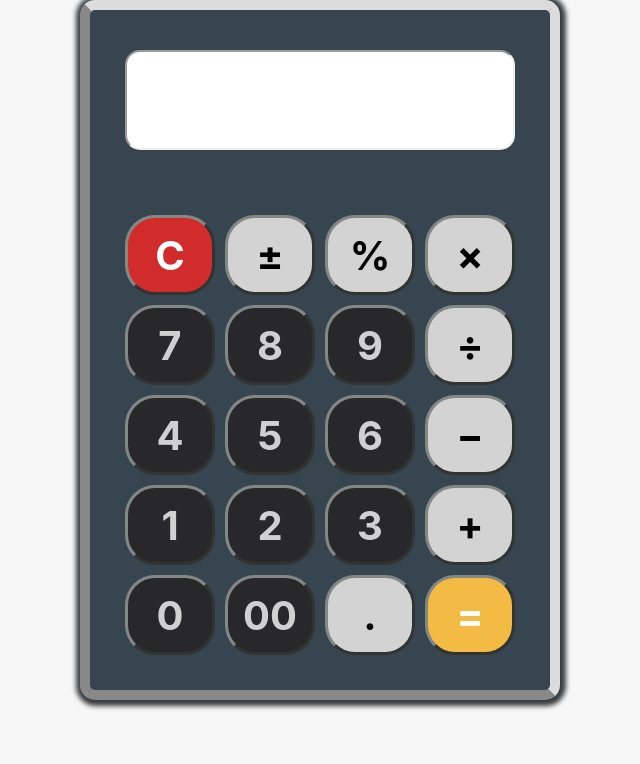
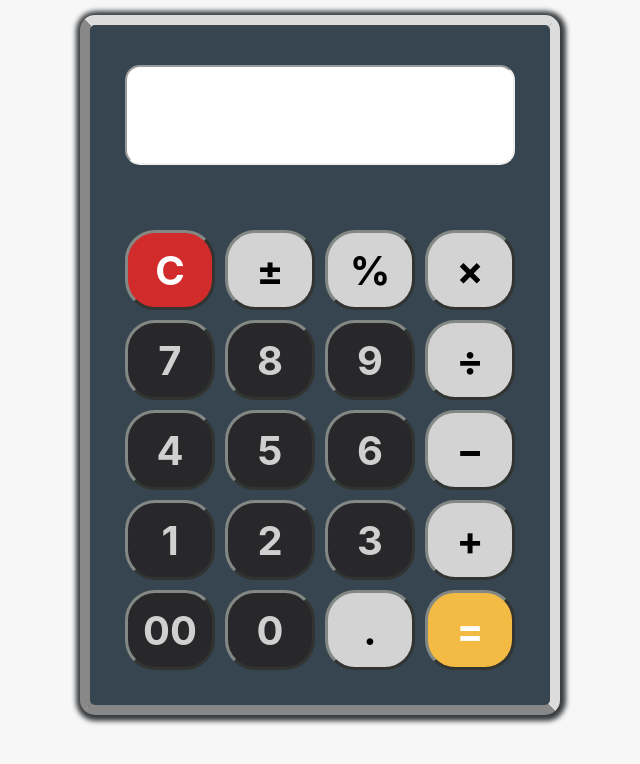
Before and after one commit to cmercado-b/react-calculator, a React (Create React App) app: page / in a window 1280 px wide. Shown: the top 764 px of the page, without its empty margins (320-960 px from the left). Built offline with nearby package versions, Linux system fonts and the light colour scheme.

Commit message:
"Function Changed"

```diff
--- a/src/App.css
+++ b/src/App.css
@@ -20,6 +20,7 @@ html {
     justify-content: center;
     width: auto;
     height: auto;
+    padding: 15px;
 }
 
 .Container {
--- a/src/App.js
+++ b/src/App.js
@@ -14,48 +14,104 @@ class App extends Component {
     operator: ""
   };
 
-  displayHandler = val => {
+  displayHandler = (val) => {
     this.setState( { display: this.state.display + val } );
+    console.log(val);
+    console.log('Successfully Inputed');
+  };
+
+  zeroHandler = (val) => {
+    if (this.state.display !== "") {
+      this.setState( {display: this.state.display + val } );
+      console.log(val);
+      console.log('Successfully Inputed Zero');
+    } else {
+      console.log('You must enter "Natural Number" first');
+    };
+  };
+
+  decimalPointHandler = (val) => {
+    if (this.state.display.indexOf('.') === -1) {
+      this.setState( {display: this.state.display + val } );
+      console.log(val);
+      console.log('Successfully Inputed Decimal Point');
+    } else {
+      this.setState( {display: 'Syntax Error' } );
+      console.log('Only one decimal point')
+    }
   }
+
+  limitTextHandler = (val) => {
+    if (this.state.display.length > 11) {
+      console.log('Input 11 Character');
+    };
+  };
 
   clearDisplayHandler = () => {
     this.setState( { display: "" } );
-  }
+    console.clear();
+    console.log('Successfully Cleared');
+  };
+
+  addHandler = (val) => {
+    console.log(val);
+    console.log('Addition');
+  };
+
+  subtractHandler = (val) => {
+    console.log(val);
+    console.log('Subtraction');
+  };
+
+  multiplyHandler = (val) => {
+    console.log(val);
+    console.log('Multiplication');
+  };
+
+  percentHandler = (val) => {
+    console.log(val);
+    console.log('Percentage');
+  };
+
+  divideHandler = (val) => {
+    console.log(val);
+    console.log('Division');
+  };
 
    render() {
     return (
       <div className="App">
           <div className="Container">
-            <Display > { this.state.display } </Display>
+            <Display limited={ this.limitTextHandler } > { this.state.display } </Display>
             <div className="buttonContainer">
                 <div className="buttonRow">
                   <Clear cleared={ this.clearDisplayHandler }>C</Clear>
-                  <Button>±</Button>
-                  <Button>%</Button>
-                  <Button>×</Button>
+                  <Button clicked={ this.addHandler }>±</Button>
+                  <Button clicked={ this.percentHandler }>%</Button>
+                  <Button clicked={ this.multiplyHandler }>×</Button>
                 </div>
                 <div className="buttonRow">
                   <Button clicked={ this.displayHandler }>7</Button>
                   <Button clicked={ this.displayHandler }>8</Button>
                   <Button clicked={ this.displayHandler }>9</Button>
-                  <Button>÷</Button>
+                  <Button clicked={ this.divideHandler }>÷</Button>
                 </div>
                 <div className="buttonRow">
                   <Button clicked={ this.displayHandler }>4</Button>
                   <Button clicked={ this.displayHandler }>5</Button>
                   <Button clicked={ this.displayHandler }>6</Button>
-                  <Button>−</Button>
+                  <Button clicked={ this.subtractHandler }>−</Button>
                 </div>
                 <div className="buttonRow">
                   <Button clicked={ this.displayHandler }>1</Button>
                   <Button clicked={ this.displayHandler }>2</Button>
                   <Button clicked={ this.displayHandler }>3</Button>
-                  <Button>+</Button>
+                  <Button clicked={ this.addHandler }>+</Button>
                 </div>
                 <div className="buttonRow">
-                  <Button clicked={ this.displayHandler }>0</Button>
-                  <Button clicked={ this.displayHandler }>00</Button>
-                  <Button clicked={ this.displayHandler }>.</Button>
+                  <Button clicked={ this.zeroHandler }>00</Button>
+                  <Button clicked={ this.zeroHandler }>0</Button>
+                  <Button clicked={ this.decimalPointHandler }>.</Button>
                   <Button>=</Button>
                 </div>
             </div>
--- a/src/Button/Button.css
+++ b/src/Button/Button.css
@@ -9,11 +9,12 @@
     border: 3px outset #848884;
     color: #d0d0d0;
     font-size: 40px;
-    flex: 2 auto;
     cursor: pointer;
     margin: 5px;
     border-radius: 30px;
     font-weight: 700;
+    flex: 1 1 100px;
+    user-select: none;
 }
 
 .Operator {
--- a/src/Display/Display.js
+++ b/src/Display/Display.js
@@ -4,7 +4,7 @@ import './Display.css';
 
 const display = (props) => {
     return (
-        <div className="Display">
+        <div className="Display" aria-setsize={ props.limited }>
             {props.children}
         </div>
     );
```
